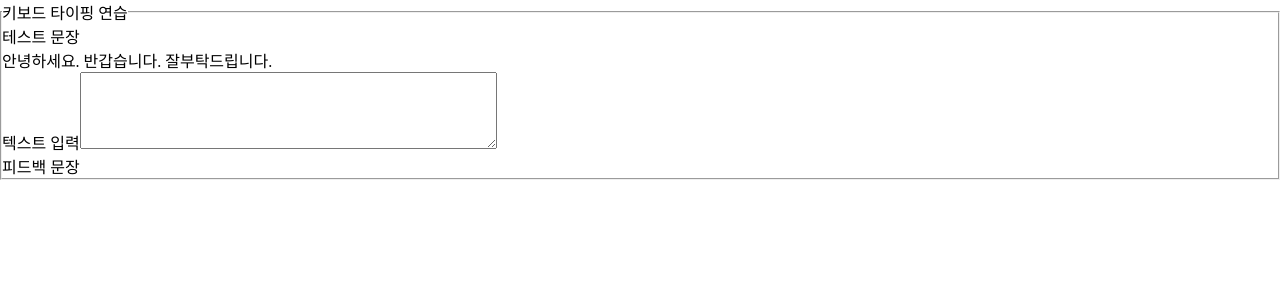
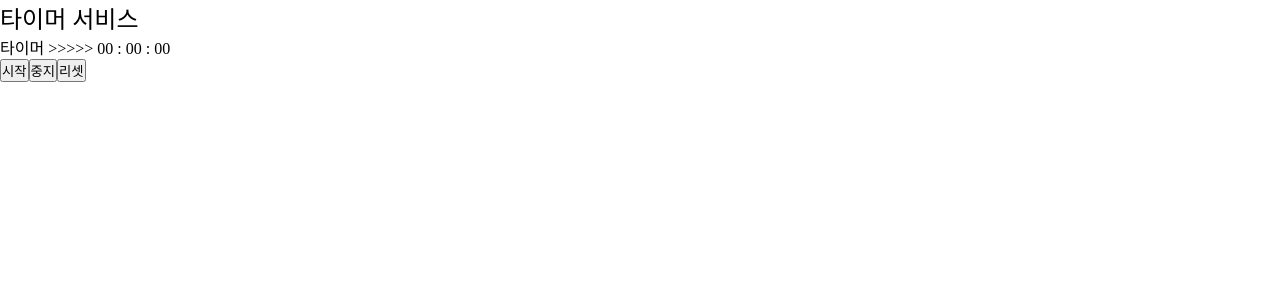
Before and after one commit to jungho-Kang/til-react, a React (Vite) app: page / in a window 1280 px wide. Shown: the top 300 px of the page. Built offline with nearby package versions, Linux system fonts and the light colour scheme.

Commit message:
[React useState 학습중]

```diff
--- a/src/event-sample/EventSample2.jsx
+++ b/src/event-sample/EventSample2.jsx
@@ -1,9 +1,52 @@
 import { useState } from "react";
 
 const EventSample2 = () => {
+  const testSentence = "안녕하세요. 반갑습니다. 잘부탁드립니다.";
   const [typingData, setTypingData] = useState("");
-  const testSentence = "안녕하세요. 반갑습니다. 잘부탁드립니다.";
-  const [feedback, setFeedback] = useState("");
+  const [feedback, setFeedback] = useState("입력 대기중입니다.");
+  const [gameTime, setGameTime] = useState(0);
+  const [start, setStart] = useState(false);
+  const [timeId, setTimeId] = useState(null);
+
+  const gameReset = () => {
+    clearInterval(timeId);
+    setGameTime(0);
+    setTypingData("");
+  };
+  const gamming = event => {
+    gameStart();
+    const value = event.target.value;
+    setTypingData(value);
+    for (let i = 0; i < value.length; i++) {
+      if (value[i] === testSentence[i]) {
+        setFeedback("잘~~ 작성하고 계시네요(●'◡'●). ");
+      } else {
+        setFeedback("오타에요(┬┬﹏┬┬).");
+      }
+    }
+  };
+  // const gameRestart = () => {
+  //   gameReset();
+  //   gameStart();
+  // };
+  const gameEnd = () => {
+    gameReset();
+    if (typingData === testSentence) {
+      alert(`축하합니다 알맞게 입력하셨습니다.`);
+    } else {
+      alert("아쉽게도 조금 틀리셨습니다.");
+    }
+  };
+
+  const gameStart = () => {
+    if (start === false) {
+      setStart(true);
+      const 식별자 = setInterval(() => {
+        setGameTime(prev => prev + 1);
+      }, 1000);
+      setTimeId(식별자);
+    }
+  };
 
   return (
     <div>
@@ -13,34 +56,28 @@ const EventSample2 = () => {
           <div>테스트 문장</div>
           <span>{testSentence}</span>
           <div>
+            <span>게임 시간 : </span>
+            <span>{gameTime}</span>
+            <span>초</span>
+          </div>
+
+          <div>
             <label htmlFor="typing">텍스트 입력</label>
-            <textarea
+            <input
+              type="text"
               name="typing"
               id="typing"
               value={typingData}
               rows={5}
               cols={50}
               style={{ resize: "vertical" }}
-              onChange={event => {
-                setTypingData(event.target.value);
-                for (let i = 0; i < typingData.length; i++) {
-                  if (typingData[i] === testSentence[i]) {
-                    setFeedback("잘~~ 작성하고 계시네요(●'◡'●). ");
-                  } else {
-                    setFeedback("오타에요(┬┬﹏┬┬).");
-                  }
+              onChange={event => gamming(event)}
+              onKeyDown={event => {
+                if (event.key === "Enter") {
+                  gameEnd();
                 }
               }}
-              onKeyDown={event => {
-                if (event.key === "Enter") {
-                  if (typingData === testSentence) {
-                    alert(`축하합니다 알맞게 입력하셨습니다.`);
-                  } else {
-                    alert("아쉽게도 조금 틀리셨습니다.");
-                  }
-                }
-              }}
-            ></textarea>
+            />
           </div>
           <div>피드백 문장</div>
           <span>{feedback}</span>
--- /dev/null
+++ b/src/event-sample/EventSample3.jsx
@@ -0,0 +1,84 @@
+import { useState } from "react";
+
+const EventSample3 = () => {
+  const [secondTime, setSecondTime] = useState(0);
+  const [minuteTime, setMinuteTime] = useState(0);
+  const [hourTime, setHourTime] = useState(0);
+  const [start, setStart] = useState(false);
+  const [timer, setTimer] = useState(null);
+  const timeStart = () => {
+    if (start === false) {
+      setStart(true);
+      const time = setInterval(() => {
+        setSecondTime(prev => prev + 1);
+      }, 1000);
+      setTimer(time);
+    }
+  };
+
+  const minuteTimeSet = () => {
+    if (secondTime >= 60) {
+      setMinuteTime(prev => prev + 1);
+      setSecondTime(0);
+    }
+  };
+  minuteTimeSet();
+
+  const hourTimeSet = () => {
+    if (minuteTime >= 60) {
+      setHourTime(prev => prev + 1);
+      setMinuteTime(0);
+    }
+  };
+  hourTimeSet();
+
+  return (
+    <div>
+      <div style={{ fontSize: "24px" }}>타이머 서비스</div>
+      <div>
+        <span>{`타이머 >>>>>`} </span>
+        <span>{hourTime < 10 ? "0" + hourTime.toString() : hourTime}</span>
+        <span> : </span>
+        <span>
+          {minuteTime < 10 ? "0" + minuteTime.toString() : minuteTime}
+        </span>
+        <span> : </span>
+        <span>
+          {secondTime < 10 ? "0" + secondTime.toString() : secondTime}
+        </span>
+        <span></span>
+      </div>
+      <button
+        type="button"
+        onClick={() => {
+          timeStart();
+        }}
+      >
+        시작
+      </button>
+      <button
+        type="button"
+        onClick={() => {
+          clearInterval(timer);
+          setStart(false);
+        }}
+      >
+        중지
+      </button>
+      <button
+        type="button"
+        onClick={() => {
+          setHourTime(0);
+          setMinuteTime(0);
+          setSecondTime(0);
+          clearInterval(timer);
+          setStart(false);
+        }}
+      >
+        리셋
+      </button>
+    </div>
+  );
+};
+
+export default EventSample3;
--- a/src/main.jsx
+++ b/src/main.jsx
@@ -1,10 +1,10 @@
 import { createRoot } from "react-dom/client";
 
 import "./index.css";
-import EventSample2 from "./event-sample/EventSample2";
+import EventSample3 from "./event-sample/EventSample3";
 
 createRoot(document.getElementById("root")).render(
   <>
-    <EventSample2 />
+    <EventSample3 />
   </>,
 );
```
Also changed, not shown: src/event-sample/EventSample1.jsx (+60 -45 lines), 1 other file (tests, documents, lock files or other folders).
